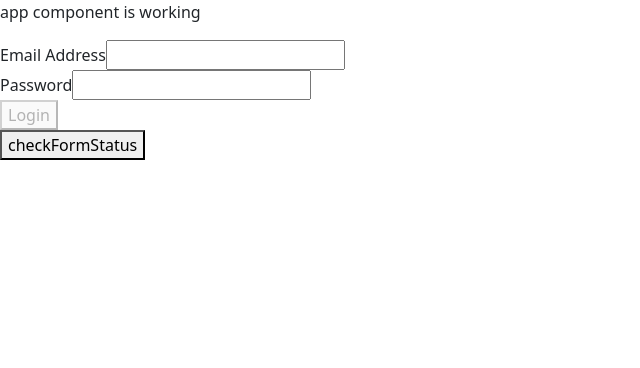
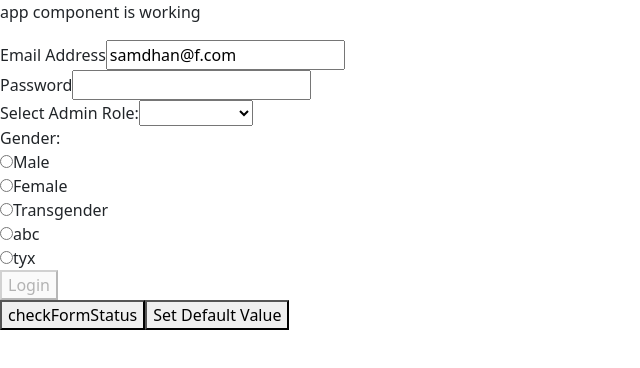
Before and after one commit to Hrishikesh-Galphade/angular, an Angular app: page / in a window 1280 px wide. Shown: the top 368 px of the page, without its empty margins (0-640 px from the left). Built offline with nearby package versions, Linux system fonts and the light colour scheme.

Commit message:
updated for fdropdown radio, patchvalue,setvalue method. With default updation

```diff
--- a/src/app/app.component.html
+++ b/src/app/app.component.html
@@ -1,2 +1,2 @@
 <p>app component is working</p>
-<app-login></app-login>
+<div app-login></div>
--- a/src/app/login/login.component.html
+++ b/src/app/login/login.component.html
@@ -1,15 +1,33 @@
 
 <form (ngSubmit)="onSubmit(f)" #f="ngForm">
 
+    <div ngModelGroup="usercredentials">
+        <div>
+            <label for="Email Address">Email Address</label>
+            <input type="email" name="emailAddress" id="emailAddress" [ngModel]="emailDefaultValue" required email #email="ngModel">
+            <p *ngIf="!email.valid && email.touched" class="show-error"> Email Addreess Is Invalid.</p>
+        </div>
+        <div>
+            <label for="Password">Password</label>
+            <input type="password" name="password" id="password" ngModel required #password="ngModel">
+            <p *ngIf="!password.valid && password.touched" class="show-error"> Password is required.</p>
+        </div>
+    </div>
+
     <div>
-        <label for="Email Address">Email Address</label>
-        <input type="email" name="emailAddress" id="emailAddress" ngModel required email #email="ngModel">
-        <p *ngIf="!email.valid && email.touched" class="show-error"> Email Addreess Is Invalid.</p>
+        <label for="Password">Select Admin Role:</label>
+        <select ngModel required name="role">
+            <option name="superadmin" value="superadmin">Superadmin</option>
+            <option name="Mainuser" value="Mainuser">Mainuser</option>
+            <option name="EndUser" value="EndUser">End User</option>
+            <option name="Accountant" value="Accountant">Accountant</option>
+        </select>
     </div>
     <div>
-        <label for="Password">Password</label>
-        <input type="password" name="password" id="password" ngModel required #password="ngModel">
-        <p *ngIf="!password.valid && password.touched" class="show-error"> Password is required.</p>
+        <label for="Password">Gender:</label>
+        <div *ngFor="let gender of genders">
+            <input type="radio" name="gender" ngModel [value]='gender'>{{gender}}
+        </div>
     </div>
     <div>
         <button type="submit" [disabled]="!f.valid">Login</button>
@@ -18,3 +36,4 @@
 </form>
 
 <button (click)="checkFormStatus()"> checkFormStatus</button>
+<button (click)="setDefaultValue()"> Set Default Value</button>
--- a/src/app/login/login.component.ts
+++ b/src/app/login/login.component.ts
@@ -1,13 +1,19 @@
-import { Component,ViewChild } from '@angular/core';
+import { Component,OnInit,ViewChild,AfterContentInit } from '@angular/core';
 import { NgForm } from '@angular/forms';
 
 @Component({
-  selector: 'app-login',
+  selector: '[app-login]',
   templateUrl: './login.component.html',
   styleUrls: ['./login.component.css']
 })
-export class LoginComponent {
-  @ViewChild('f') loginfom;
+export class LoginComponent  {
+
+
+  @ViewChild('f') loginfom ;
+
+  genders=['Male','Female','Transgender','abc','tyx']
+
+  emailDefaultValue:string="samdhan@f.com"
  //onSubmit(formElemnt:HTMLFormElement){
    // console.log(formElemnt);}
 
@@ -16,6 +22,26 @@ export class LoginComponent {
   }
 
   checkFormStatus(){
-    console.log(this.loginfom);
+    console.log(this.loginfom.value);
+  }
+
+  setDefaultValue(){
+    //Set Value update all the fileds/controls from the form. and you must provide all the form values.
+    /*this.loginfom.setValue({
+        usercredentials: {
+            "emailAddress": "samdhan@f.com",
+            "password": "Test@123"
+        },
+        role: "superadmin",
+        gender: "Male"
+    });*/
+
+    //In patch value method we can update only those fileds that we require and you can pass this filed to pathcVlaue function.
+    this.loginfom.form.patchValue({
+      usercredentials: {
+          "emailAddress": "samdhan@f.com",
+          "password": "Test@123"
+      }
+  });
   }
 }
--- a/src/index.html
+++ b/src/index.html
@@ -11,6 +11,5 @@
 </head>
 <body>
   <app-root></app-root>
-
 </body>
 </html>
```
